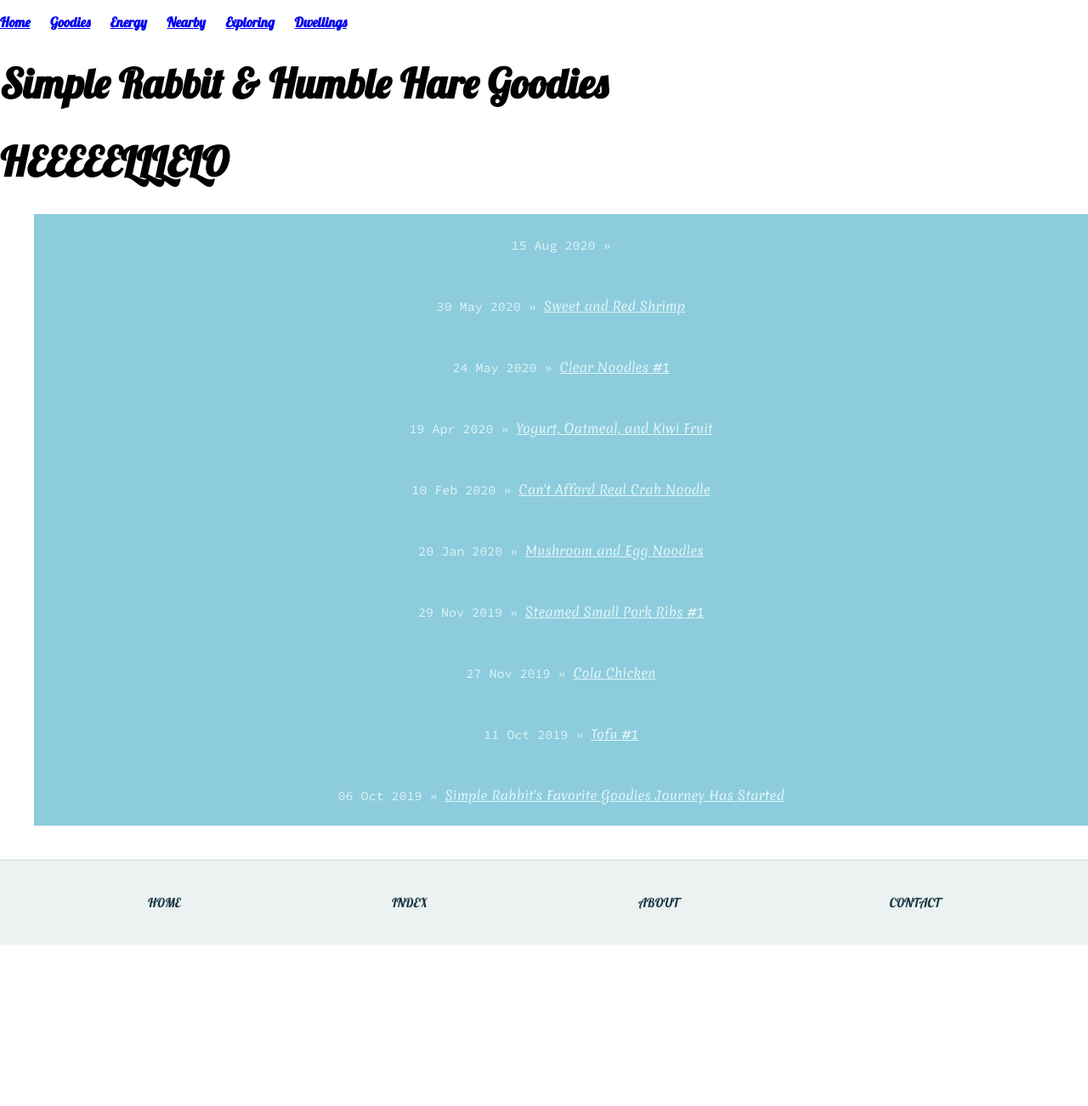
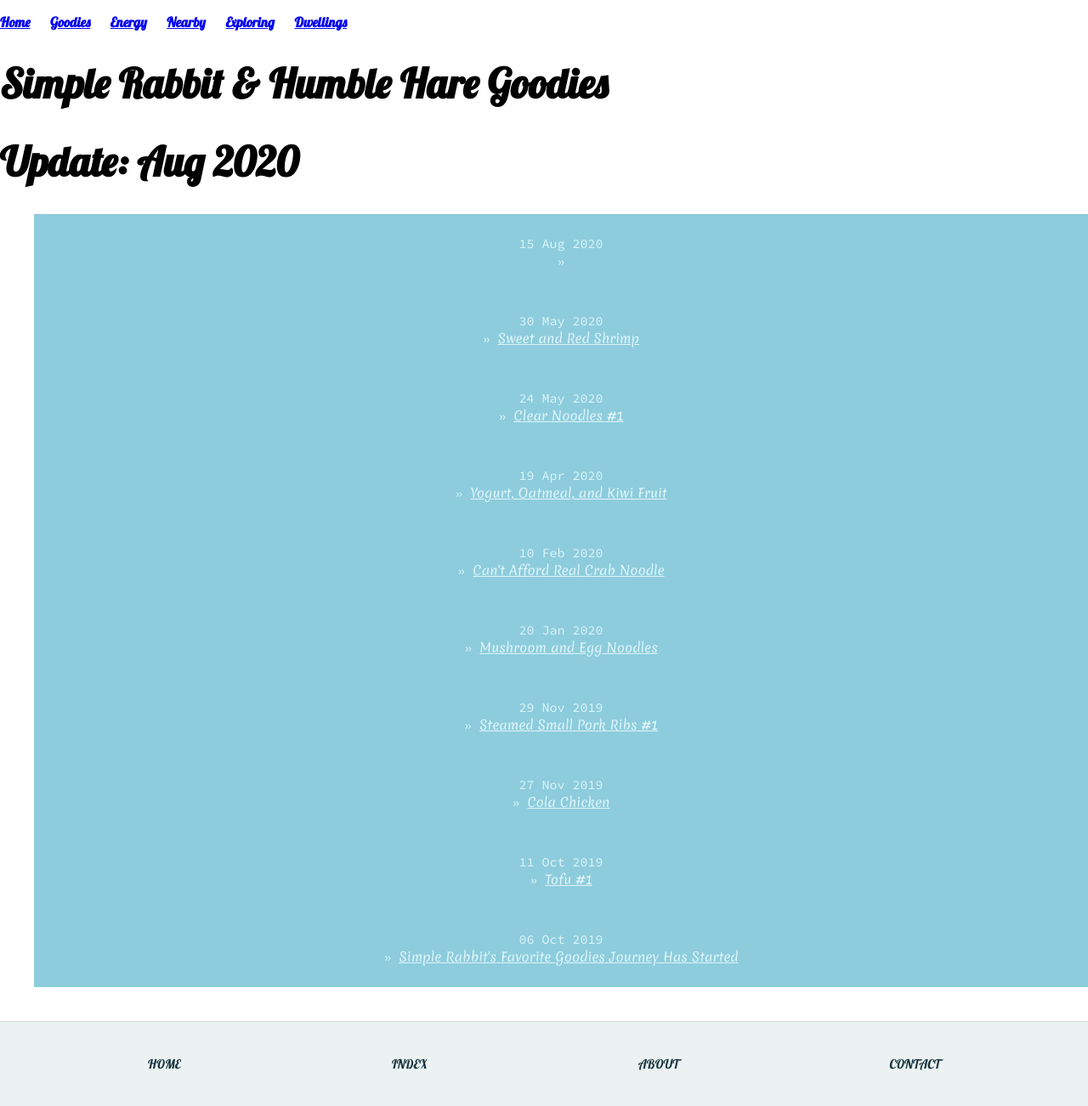
Before and after one commit to Squishy-Penguin/Squishy-Penguin.github.io, a Jekyll site: the page built from goodies/index.html, in a window 1280 px wide. Shown: the whole page at 85% size. Built offline with Jekyll 4.4.1, drawn with Linux system fonts in a browser that asks for light colours; some web fonts are replaced; before the commit the page ends 1112 px from its top, so only the background shows below that.

Commit message:
Update index.html

```diff
--- a/goodies/index.html
+++ b/goodies/index.html
@@ -3,12 +3,17 @@ layout: default
 title: Simple Rabbit & Humble Hare Goodies
 ---
 	<h1>{{ page.title }}</h1>
-	<h1>HEEEEELLLELO</h1>
+	<h1>Update: Aug 2020</h1>
 
 	<ul class="posts">
   <!--for loop to post posts-->
 
 	  {% for post in site.posts %}
-		<li><span>{{ post.date | date_to_string }}</span> » <a href="{{ post.url }}" title="{{ post.title }}">{{ post.title }}</a></li>
+		<li>
+			<ho>{{ post.date | date_to_string }}</ho>
+			<br>
+			»
+			<a href="{{ post.url }}" title="{{ post.title }}">{{ post.title }}</a>
+		</li>
 	  {% endfor %}
 	</ul>
```
